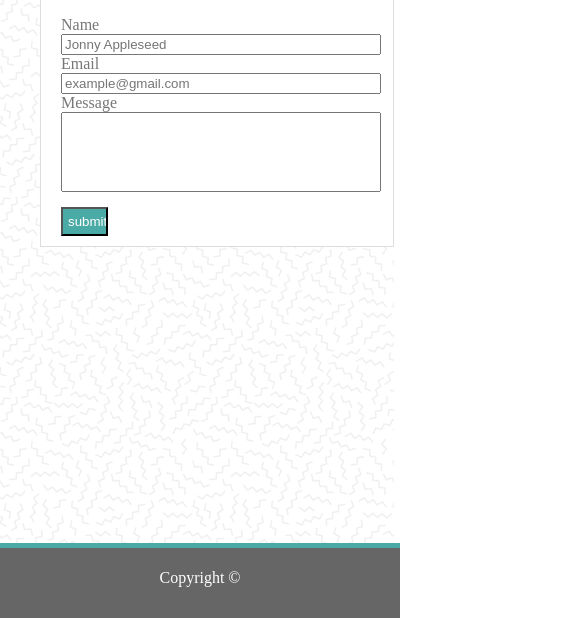
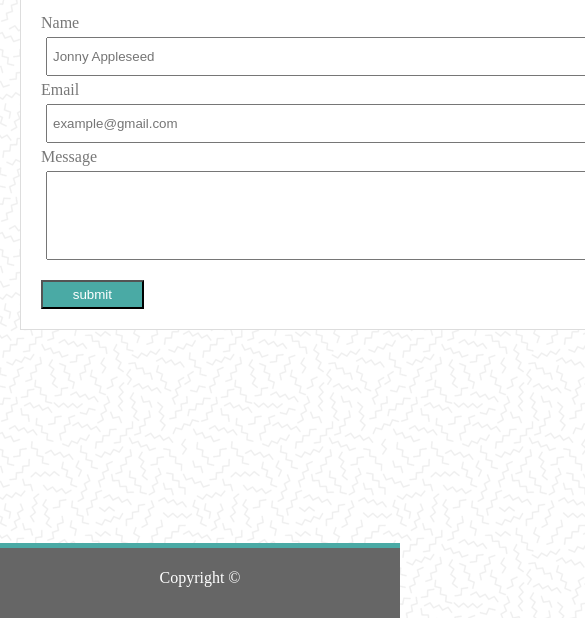
Before and after one commit to lillyportenier/responisve-portfoilo, a plain HTML site: page contact.html in a window 390 px wide. Shown: the part 226-844 px from the top of the page, 585 px wide, since content can reach past the window. Drawn offline with Linux system fonts and the light colour scheme.

Commit message:
media query 768px index finished

```diff
--- a/contact.html
+++ b/contact.html
@@ -27,9 +27,9 @@
                 <div>
                   <h1>Contacts</h1>
                   <form>
-                      Name <input type="Text" placeholder="Jonny Appleseed"><br>
-                      Email<input type="Email" placeholder="example@gmail.com"><br>
-                      Message <input id="message" type="message"> <br>
+                      Name <input class="input-format" type="Text" placeholder="Jonny Appleseed"><br>
+                      Email<input class="input-format" type="Email" placeholder="example@gmail.com"><br>
+                      Message <input class="input-format" id="message" type="message"> <br>
                       <input id="button" type="submit" value="submit">
                   </form>
                 </div>
--- a/style.css
+++ b/style.css
@@ -90,7 +90,7 @@ img{
 /* contact page specifics */
 
 .container input{
-    width: 100%;
+    width: 99%;
 }
 #message{
     padding-bottom:60px;
@@ -103,11 +103,16 @@ img{
     margin-top: 15px;
 
 }
+.input-format{
+    padding: 10px 5px 10px 5px;
+    margin: 5px 0px 5px 5px;
+}
 /* portfoloio styling */
 .container img{
     width: 200px;
     height: 150px;
 }
+
 .image1{
 }
 
@@ -148,7 +153,18 @@ footer{
 }
 }
 @media (max-width : 768px) {
+.container{
+    margin: 30px 20px 100px 20px;
+    min-width: 685px;
+    padding: 20px 20px 20px 20px;
+}
+.container img{
+    align: center;
+    padding: 15px 30px 10px 30px;
+    width: 250px;
+    height: 200px;
 
+}
 }
 @media (max-width: 640px) {
 
```
